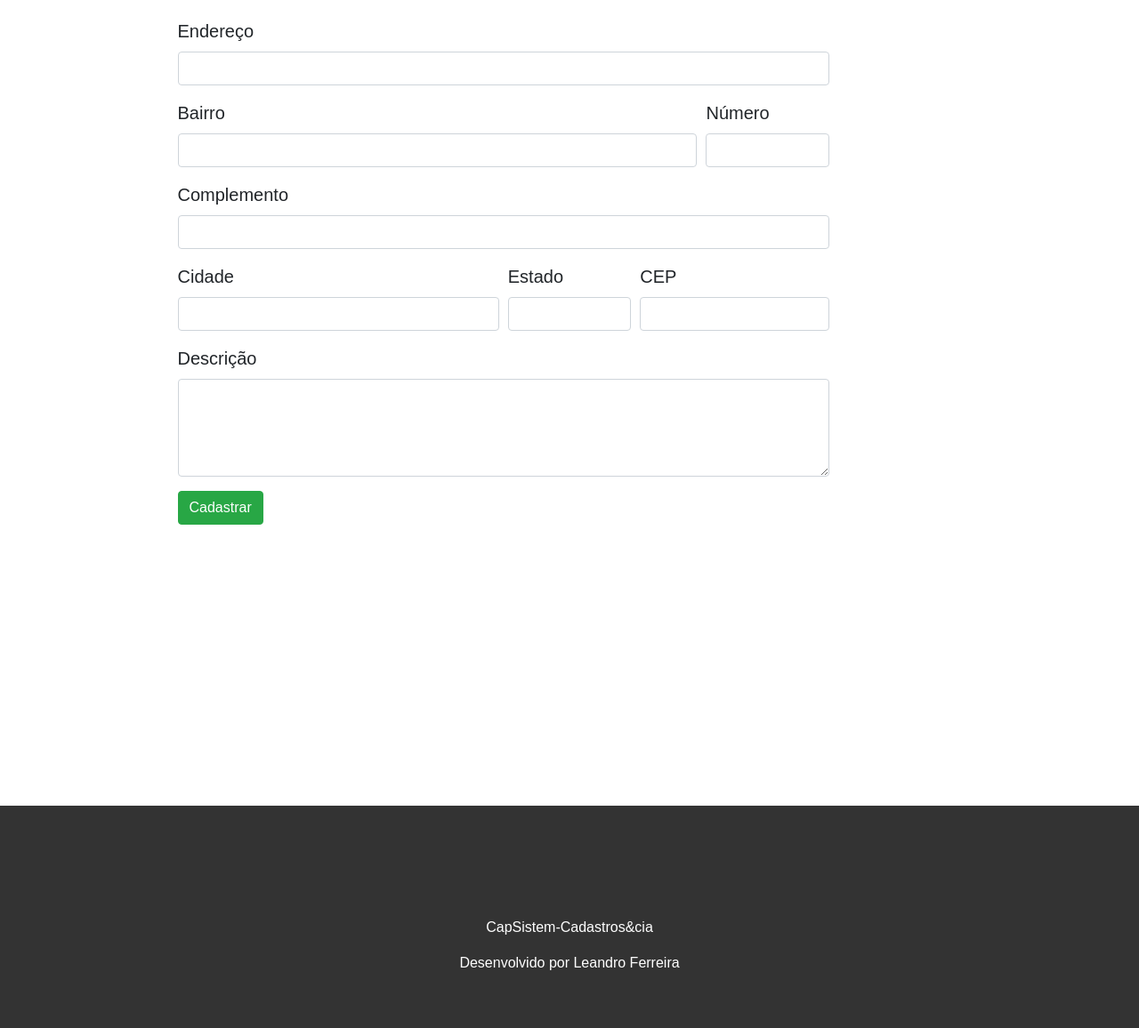
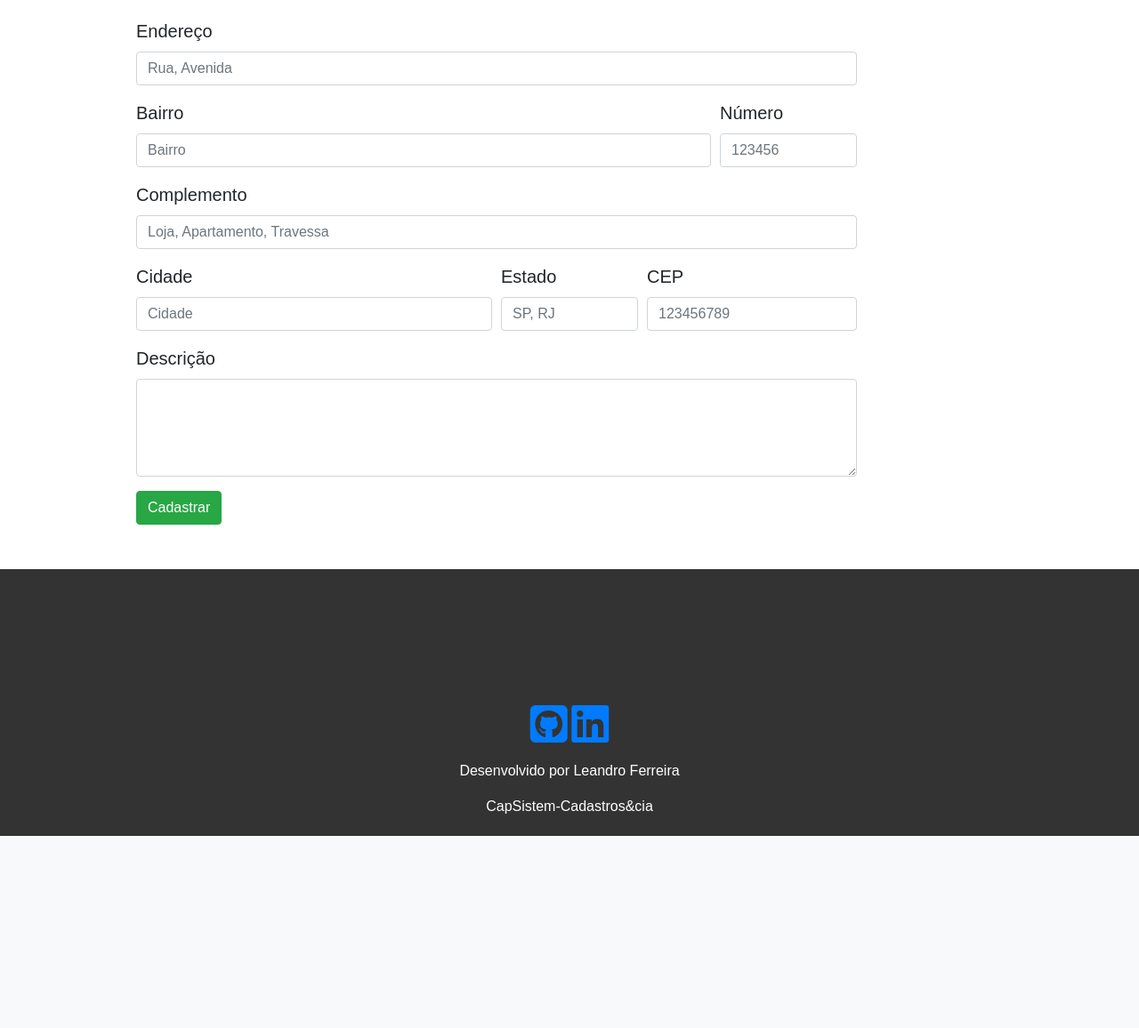
Before and after one commit to lsferreira934/Projeto-Cadastro-Endere-o-Django, a Django app: page /cadastrar/ in a window 1280 px wide. Shown: the part 149-1305 px from the top of the page at 89% size. After the commit the page ends 1089 px from the top, so only its background shows below. Run offline with Django 3.2, Linux system fonts and the light colour scheme; some libraries are stand-ins or nearby versions.

Commit message:
Atualização de layout

```diff
--- a/core/static/css/style.css
+++ b/core/static/css/style.css
@@ -104,8 +104,9 @@ button#cadButton {
 
 footer {
     background-color:#333;
-    height: 250px;
-    margin-top: 316px;
+    height: 300px;
+    margin-top: auto;
+
 
 }
 
--- a/templates/base.html
+++ b/templates/base.html
@@ -31,8 +31,13 @@
 
         <footer>
 
+
+            <p>
+                <a href="https://github.com/lsferreira934" target="_blank"><i class="fab fa-github-square fa-3x" style="cursor: pointer;"></i></a>
+                <a href="https://www.linkedin.com/in/lsferreira934/" target="_blank"><i class="fab fa-linkedin fa-3x" style="cursor: pointer;"></i></a>
+            </p>
+            <p>Desenvolvido por Leandro Ferreira</p>
             <p>CapSistem-Cadastros&cia</p>
-            <p>Desenvolvido por Leandro Ferreira</p>
 
         </footer>
     </div>
--- a/templates/cadastrar.html
+++ b/templates/cadastrar.html
@@ -10,19 +10,19 @@
         <div class="form-row">
             <div class="form-group col-md-10">
                 <label for="address">Endereço</label>
-                <input type="text" class="form-control" name="rua" id="rua" size="60" value="{{ end.address }}" required>
+                <input type="text" class="form-control" name="rua" id="rua" size="60" value="{{ end.address }}" placeholder="Rua, Avenida" required>
             </div>
         </div>
 
         <div class="form-row">
             <div class="form-group col-md-8">
                 <label for="district">Bairro</label>
-                <input type="text" class="form-control" name="bairro" id="bairro" size="40" value="{{ end.district }}"required>
+                <input type="text" class="form-control" name="bairro" id="bairro" size="40" value="{{ end.district }}" placeholder="Bairro" required>
             </div>
             <div class="form-group col-md-2">
                 <label for="number">Número</label>
                 <input type="text" class="form-control" id="numero" name="numero" maxlength="6"
-                    value="{{ end.number }}" required>
+                    value="{{ end.number }}" placeholder="123456" required>
             </div>
         </div>
 
@@ -30,7 +30,7 @@
             <div class="form-group col-md-10">
                 <label for="complement">Complemento</label>
                 <input type="text" class="form-control" name="complemento" id="complemento" size="60"
-                    value="{{ end.complement }}">
+                    value="{{ end.complement }}" placeholder="Loja, Apartamento, Travessa">
             </div>
         </div>
 
@@ -38,25 +38,25 @@
         <div class="form-row">
             <div class="form-group col-md-5">
                 <label for="city">Cidade</label>
-                <input type="text" class="form-control" name="cidade" id="cidade" size="40" value="{{ end.city }}"required>
+                <input type="text" class="form-control" name="cidade" id="cidade" size="40" value="{{ end.city }}" placeholder="Cidade" required>
             </div>
 
             <div class="form-group col-md-2">
                 <label for="state">Estado</label>
-                <input type="text" class="form-control" name="uf" id="uf" size="2" value="{{ end.uf }}"required>
+                <input type="text" class="form-control" name="uf" id="uf" size="2" value="{{ end.uf }}" placeholder="SP, RJ" required>
             </div>
 
 
             <div class="form-group col-md-3">
                 <label for="zipcode">CEP</label>
-                <input type="text" class="form-control" name="cep" id="cep" size="10" maxlength="8"
-                    onblur="pesquisacep(this.value)" value="{{ end.zipcode }}" required>
+                <input type="text" class="form-control" name="cep" id="cep"  maxlength="9"
+                    onblur="pesquisacep(this.value)" value="{{ end.zipcode }}" placeholder="123456789" required>
                 <input name="ibge" type="text" id="ibge" size="8" hidden>
             </div>
 
             <div class="form-group col-md-10">
                 <label for="description">Descrição</label>
-                <textarea class="form-control" name="descrição" id="descrição" rows="4">{{ end.description }}</textarea>
+                <textarea class="form-control" name="descrição" id="descrição" rows="4" >{{ end.description }}</textarea>
             </div>
 
 
```
Also changed, not shown: db.sqlite3.
